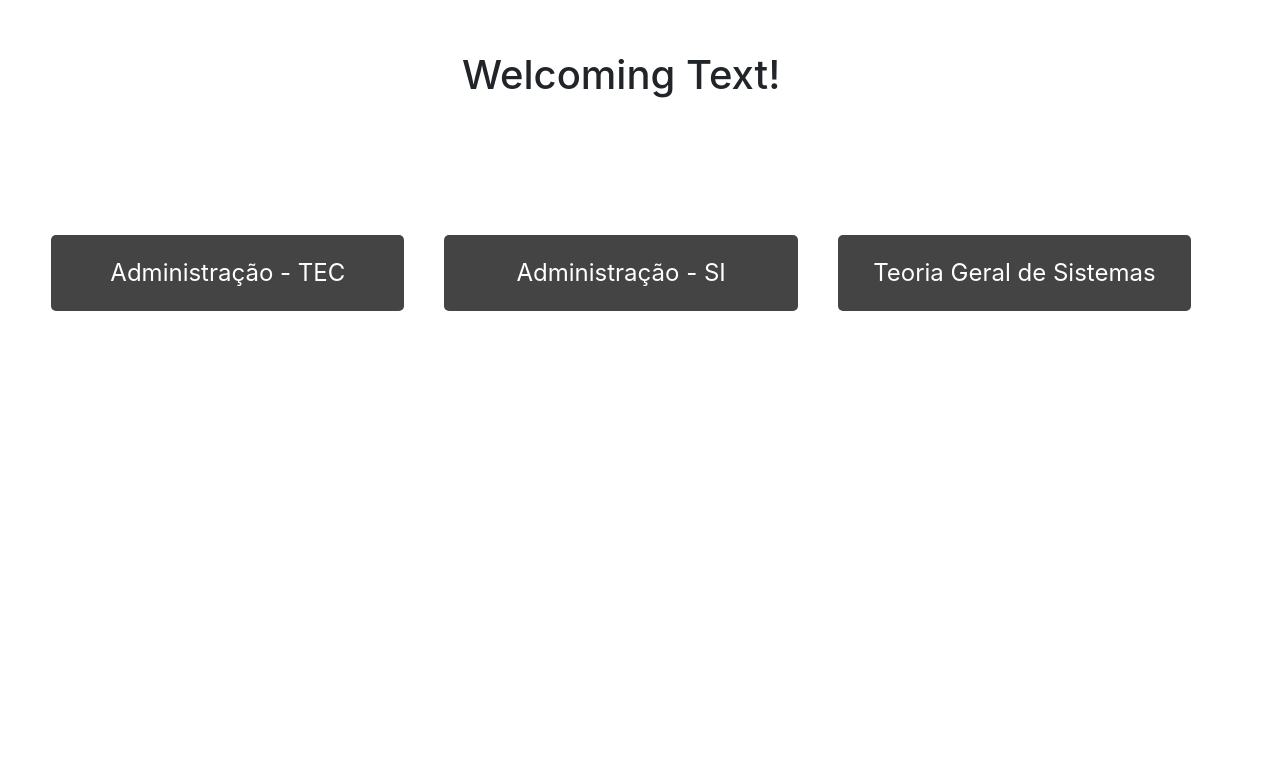
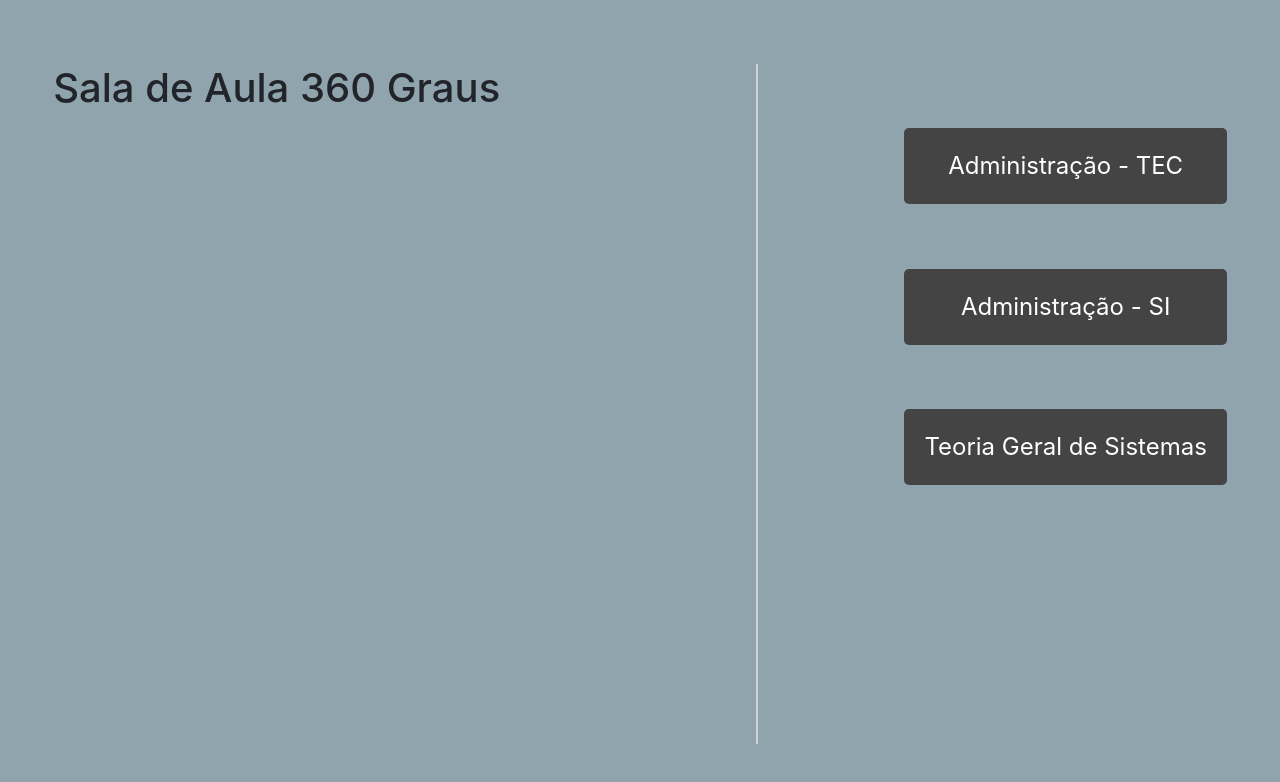
Before and after one commit to RafaelBAraujo/BloggerViewer, a React (Create React App) app in the folder client/: page / in a window 1280 px wide. Shown: the top 782 px of the page. Built offline with nearby package versions, Linux system fonts and the light colour scheme.

Commit message:
Comment filter

```diff
--- a/client/src/App/pages/Home.js
+++ b/client/src/App/pages/Home.js
@@ -8,8 +8,9 @@ class Home extends Component {
     return (
     <div className="App">
 
-        <h1 className="welcome-text">Welcoming Text!</h1>
+        <h1 className="welcome-text">Sala de Aula 360 Graus</h1>
 
+        <div className="blog-links">
           <Link to={'./visualizer/adm_tec'}>
               <button className="blog" >Administração - TEC</button>
           </Link>
@@ -21,6 +22,7 @@ class Home extends Component {
           <Link to={'./visualizer/tgs'}>
               <button className="blog" >Teoria Geral de Sistemas</button>
           </Link>
+        </div>
 
     </div>
     );
--- a/client/src/App/pages/visualizer.css
+++ b/client/src/App/pages/visualizer.css
@@ -4,6 +4,27 @@
     --primary-bg-color: #F5F5F5;
     --secondary-bg-color: #9E9E9E;
     --terciary-color: #90A4AE;
+}
+
+.App {
+    margin: 0px;
+    padding-top: 5%;
+    height: 100vh;
+    width: 100vw;
+    display: flex;
+    justify-content: space-around;
+    background-color: var(--primary-color);
+}
+
+.welcome-text {
+    padding-right: 20%;
+    height: 85vh;
+    border-right: 2px solid lightgray;
+}
+
+.blog-links {
+    display: flex;
+    flex-direction: column;
 }
 
 .visualizer {
@@ -244,6 +265,10 @@
     margin-top: 5%;
 }
 
+.node-img, .node-text, .node-text-number {
+    margin-bottom: 4%;
+}
+
 .posts {
     align-self: center;
     margin-left: auto;
@@ -363,6 +388,14 @@ mark {
     transform: rotateX(180deg);
 }
 
+.filtersign {
+    margin-top: 0%;
+    width: 10%;
+    margin-left: auto;
+    color: white;
+    background-color: var(--primary-color-dark)
+}
+
 .profile-name { font-weight: bold; margin-top: 1%; margin-left: 2%; }
 .post-title { font-size: 1.5em; font-weight: bold; margin-top: 1.5%; margin-left: 2%; float: left; }
 
--- a/client/src/components/atoms/CommentRibbon.jsx
+++ b/client/src/components/atoms/CommentRibbon.jsx
@@ -3,6 +3,7 @@ import React from 'react'
 const CommentRibbon = ({}) => {
     return (
         <div className="ribbon">
+
         </div>
     )
 }
--- a/client/src/components/molecules/Node.jsx
+++ b/client/src/components/molecules/Node.jsx
@@ -4,9 +4,11 @@ import NodeText from '../atoms/NodeText'
 import NodeValue from '../atoms/NodeValue'
 import RoundPicture from '../atoms/RoundPicture'
 
+import { filterCommentsByAuthor } from '../scripts'
+
 const Node = ({imgSrc, imgAlt, text, value}) => {
     return(
-        <div className="node">
+        <div className="node" onClick={() => filterCommentsByAuthor(text)} >
             <RoundPicture src={imgSrc} alt={imgAlt}/>
             <NodeText text={text} />
             <NodeValue value={value} />
--- a/client/src/components/scripts.js
+++ b/client/src/components/scripts.js
@@ -73,6 +73,49 @@ export const highlight = async (keywords) => {
 
 }
 
+export const filterCommentsByAuthor = (authorName) => {
+
+    let comments = document.querySelectorAll('.comment-header')
+
+    // show all
+    comments.forEach((comment) => {
+        if(comment.parentElement.parentElement.style.opacity === '0') {
+            comment.parentElement.parentElement.style.height = 'auto'
+            comment.parentElement.parentElement.style.zIndex = '0'
+            comment.parentElement.parentElement.style.opacity = '1'
+        }
+    })
+
+    // hide specific
+    comments.forEach((comment) => {
+        if(comment.querySelector('.profile-name p').innerHTML !== authorName) {
+            if((!comment.parentElement.classList.contains('response')) && comment.parentElement.parentElement.style.opacity !== '0') {
+                comment.parentElement.parentElement.style.height = '0px'
+                comment.parentElement.parentElement.style.zIndex = '-10'
+                comment.parentElement.parentElement.style.opacity = '0'
+            }
+        }
+    })
+
+}
+
+export const cleanFilter = () => {
+
+    let comments = document.querySelectorAll('.comment-header')
+
+    // show all
+    comments.forEach((comment) => {
+        if(comment.parentElement.parentElement.style.opacity === '0') {
+            comment.parentElement.parentElement.style.height = 'auto'
+            comment.parentElement.parentElement.style.zIndex = '0'
+            comment.parentElement.parentElement.style.opacity = '1'
+        }
+    })
+
+    event.target.lastElementChild.classList.toggle('hide-filtersign')
+
+}
+
 export const rotateIcon = () => {
 
     event.target.lastElementChild.classList.toggle('rotate')
```
Also changed, not shown: client/src/components/atoms/FilterHelperCloseBtn.jsx (added, +13 -0 lines), client/src/components/atoms/FilterHelperElement.jsx (added, +11 -0 lines), client/src/components/molecules/FilterSignContent.jsx (added, +15 -0 lines), client/src/components/organisms/FilterSign.jsx (added, +13 -0 lines), 1 other file (tests, documents, lock files or other folders). Lines whose indentation alone changed are shown as unchanged.
